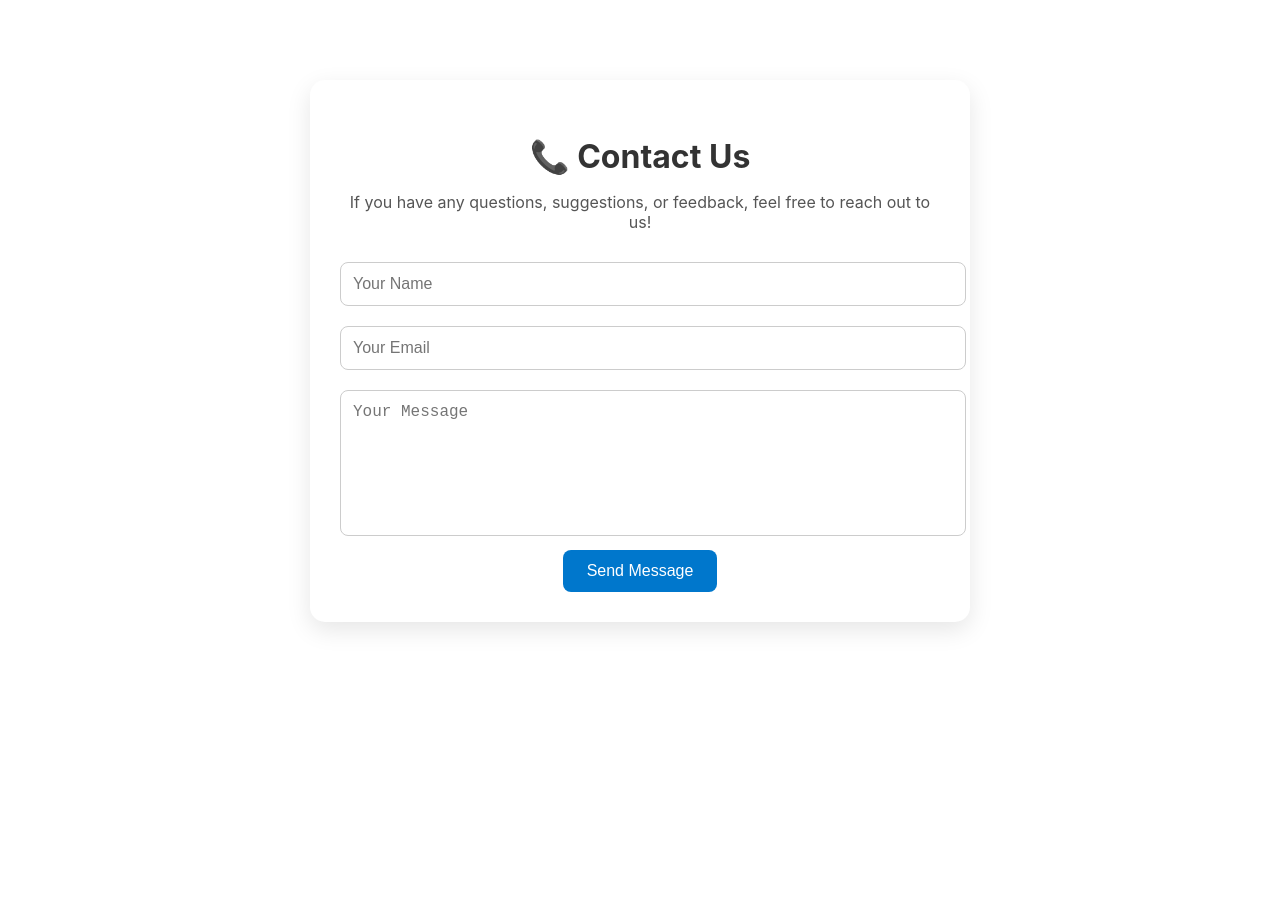
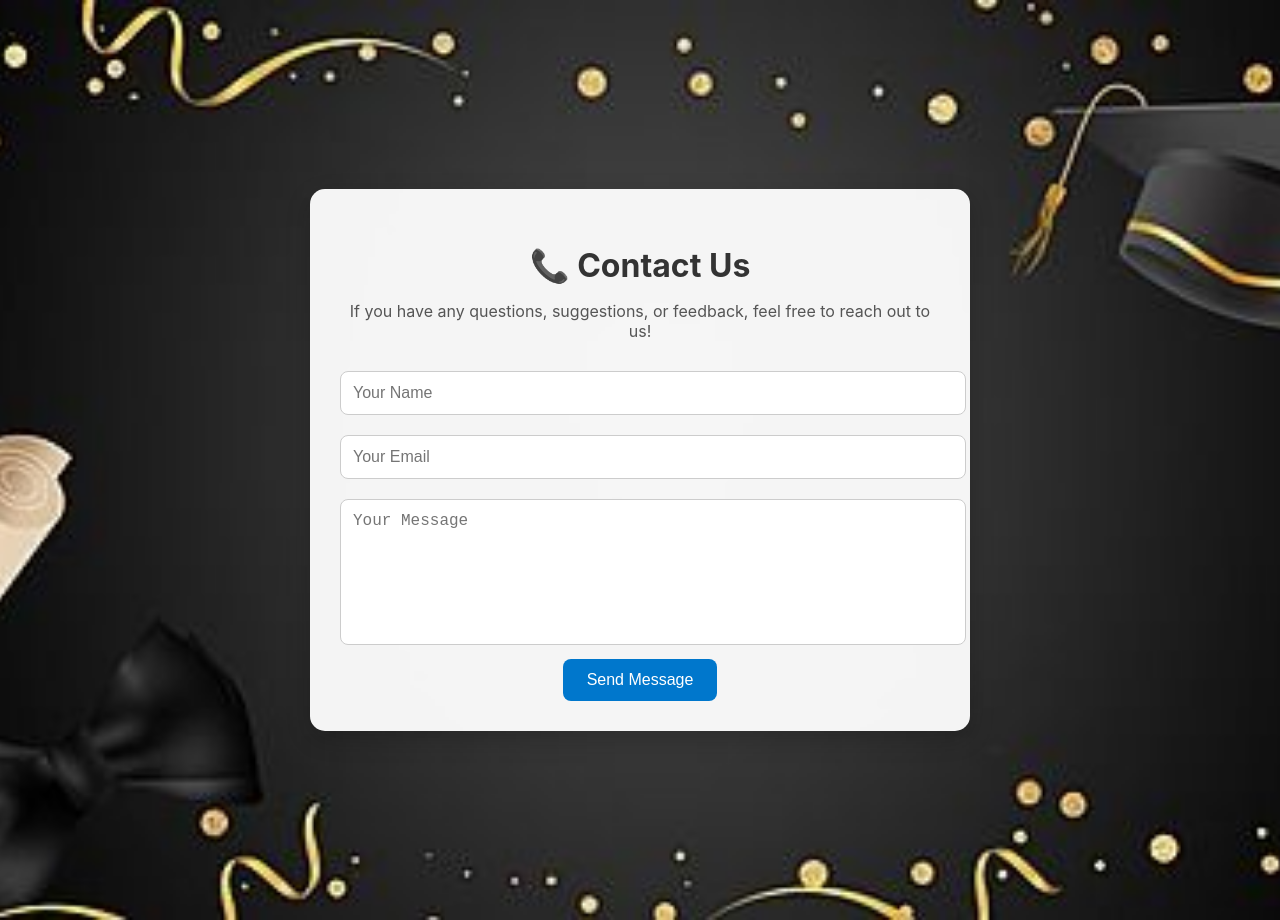
Before and after one commit to P-yasaswi/college-frontend, a React (Create React App) app: page /contact in a window 1280 px wide. Before the commit the page ends 800 px from the top, so only its background shows below. Built offline with nearby package versions, Linux system fonts and the light colour scheme.

Commit message:
Added background image and styles to Contact  page

```diff
--- a/src/pages/Contact.css
+++ b/src/pages/Contact.css
@@ -1,10 +1,23 @@
+/* Add this for full background layout */
+.contact-page {
+  background-image: url('../assets/contact-bg.jpg');  /* ✅ no 'backgrounds' folder */
+  background-size: cover;
+  background-position: center;
+  background-repeat: no-repeat;
+  min-height: 100vh;
+  padding: 60px 20px;
+  display: flex;
+  align-items: center;
+  justify-content: center;
+}
+
+/* Existing contact box styles */
 .contact-container {
   max-width: 600px;
-  margin: 80px auto;
   padding: 30px;
-  background: #ffffff;
+  background: rgba(255, 255, 255, 0.95); /* slight transparency */
   border-radius: 15px;
-  box-shadow: 0 8px 25px rgba(0, 0, 0, 0.1);
+  box-shadow: 0 8px 25px rgba(0, 0, 0, 0.2);
   text-align: center;
 }
 
--- a/src/pages/Contact.js
+++ b/src/pages/Contact.js
@@ -1,5 +1,5 @@
 import React, { useState } from 'react';
-import './Contact.css'; // We'll create this CSS next
+import './Contact.css';
 
 const Contact = () => {
   const [formData, setFormData] = useState({
@@ -19,6 +19,7 @@ const Contact = () => {
   };
 
   return (
+    <div className="contact-page">
       <div className="contact-container">
         <h2>📞 Contact Us</h2>
         <p>If you have any questions, suggestions, or feedback, feel free to reach out to us!</p>
@@ -51,6 +52,7 @@ const Contact = () => {
           <button type="submit">Send Message</button>
         </form>
       </div>
+    </div>
   );
 };
 
```
Also changed, not shown: src/assets/contact-bg.jpg (added). Lines whose indentation alone changed are shown as unchanged.
